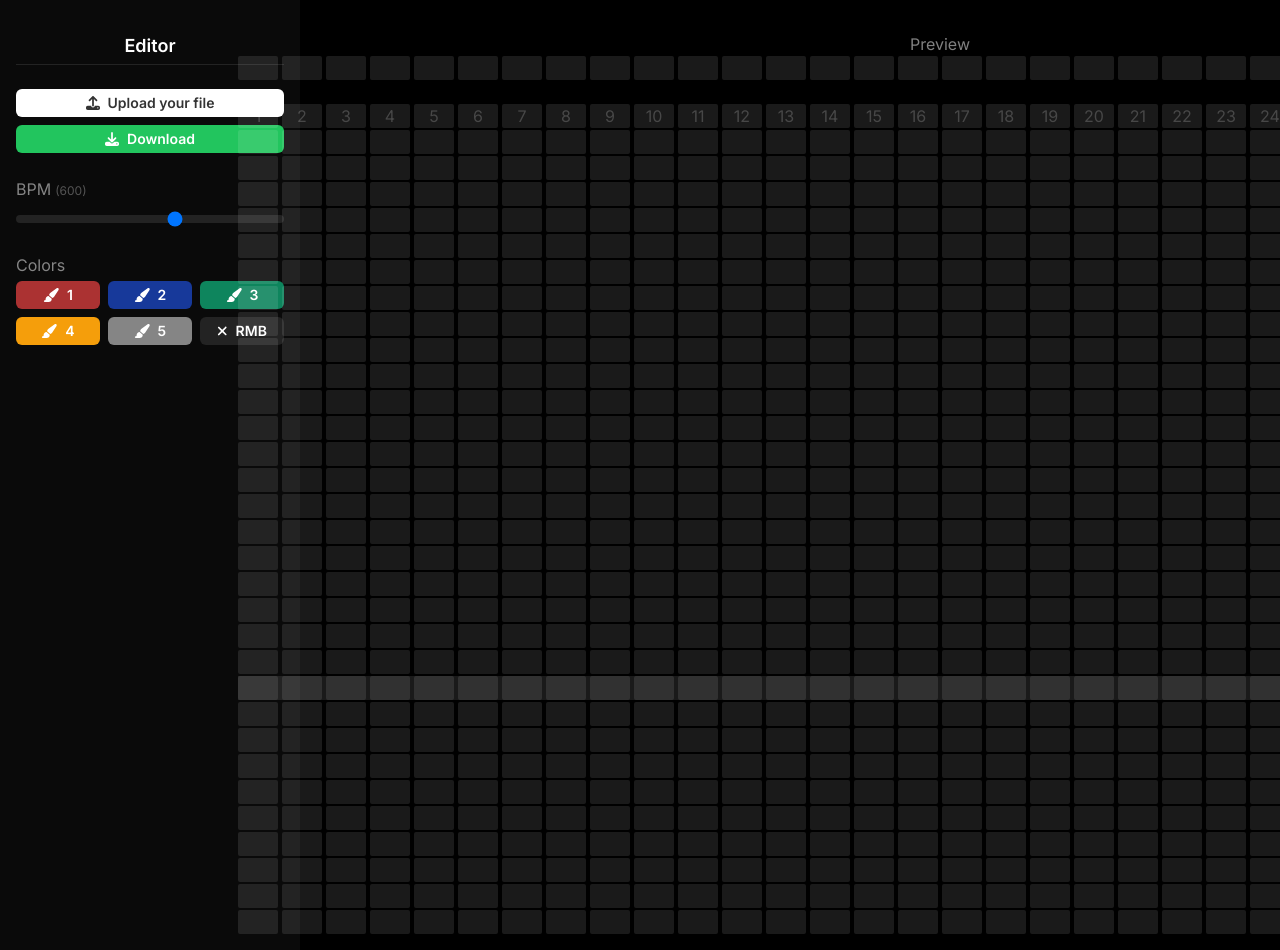
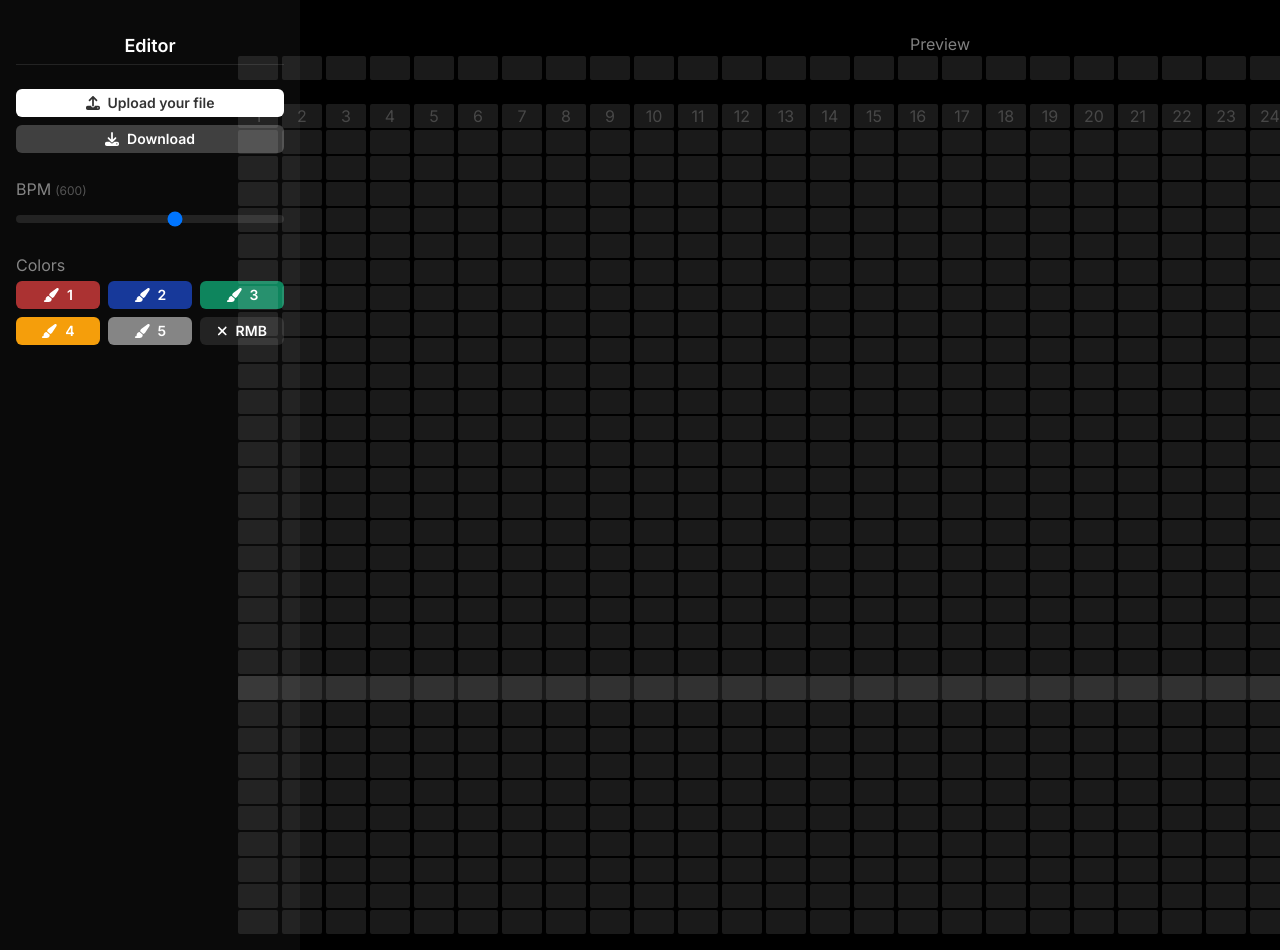
Before and after one commit to HeyyCzer/SirenX-v1, a Next.js app: page /editor in a window 1280 px wide. Shown: the top 950 px of the page. Built offline with nearby package versions, Linux system fonts and the light colour scheme.

Commit message:
Button disabled without any upload

```diff
--- a/src/app/editor/page.js
+++ b/src/app/editor/page.js
@@ -244,7 +244,7 @@ export default function EditorPage() {
 					<div>
 						<div className="flex flex-col space-y-2">
 							<Button icon={faUpload} text="Upload your file" size={"sm"} color={"white"} onClick={ () => hiddenFileInput.current.click() } />
-							<Button icon={faDownload} text="Download" size={"sm"} color={"green"} onClick={ handleDownload }  />
+							<Button icon={faDownload} text="Download" size={"sm"} color={"green"} onClick={ handleDownload } disabled={ !doc } />
 						</div>
 					</div>
 
--- a/src/components/Button/index.js
+++ b/src/components/Button/index.js
@@ -11,17 +11,17 @@ const button = tv({
 			lg: "px-4 py-2",
 		},
 		color: {
-			primary: "bg-blue-500 hover:bg-blue-600",
-			secondary: "bg-gray-500 hover:bg-gray-600",
-			red: "bg-red-500 hover:bg-red-600",
-			green: "bg-green-500 hover:bg-green-600",
-			blue: "bg-blue-500 hover:bg-blue-600",
-			indigo: "bg-indigo-500 hover:bg-indigo-600",
-			purple: "bg-purple-500 hover:bg-purple-600",
-			pink: "bg-pink-500 hover:bg-pink-600",
-			gray: "bg-gray-500 hover:bg-gray-600",
-			white: "bg-white hover:bg-gray-200 text-black/80",
-			black: "bg-black hover:bg-gray-800",
+			primary: "disabled:bg-neutral-700 disabled:cursor-not-allowed bg-blue-500 hover:bg-blue-600",
+			secondary: "disabled:bg-neutral-700 disabled:cursor-not-allowed bg-gray-500 hover:bg-gray-600",
+			red: "disabled:bg-neutral-700 disabled:cursor-not-allowed bg-red-500 hover:bg-red-600",
+			green: "disabled:bg-neutral-700 disabled:cursor-not-allowed bg-green-500 hover:bg-green-600",
+			blue: "disabled:bg-neutral-700 disabled:cursor-not-allowed bg-blue-500 hover:bg-blue-600",
+			indigo: "disabled:bg-neutral-700 disabled:cursor-not-allowed bg-indigo-500 hover:bg-indigo-600",
+			purple: "disabled:bg-neutral-700 disabled:cursor-not-allowed bg-purple-500 hover:bg-purple-600",
+			pink: "disabled:bg-neutral-700 disabled:cursor-not-allowed bg-pink-500 hover:bg-pink-600",
+			gray: "disabled:bg-neutral-700 disabled:cursor-not-allowed bg-gray-500 hover:bg-gray-600",
+			white: "disabled:bg-neutral-700 disabled:cursor-not-allowed bg-white hover:bg-gray-200 text-black/80",
+			black: "disabled:bg-neutral-700 disabled:cursor-not-allowed bg-black hover:bg-gray-800",
 		}
 	},
 	defaultVariants: {
@@ -30,7 +30,7 @@ const button = tv({
 	}
 });
 
-export default function Button({ color, size, icon, text, onClick, className }) {
+export default function Button({ color, size, icon, text, onClick, className, disabled }) {
 	return (
 		<button
 			className={button({
@@ -38,6 +38,7 @@ export default function Button({ color, size, icon, text, onClick, className })
 				size,
 				className,
 			})}
+			disabled={disabled}
 			onClick={onClick}
 		>
 			{icon && <FontAwesomeIcon icon={icon} />}
```
